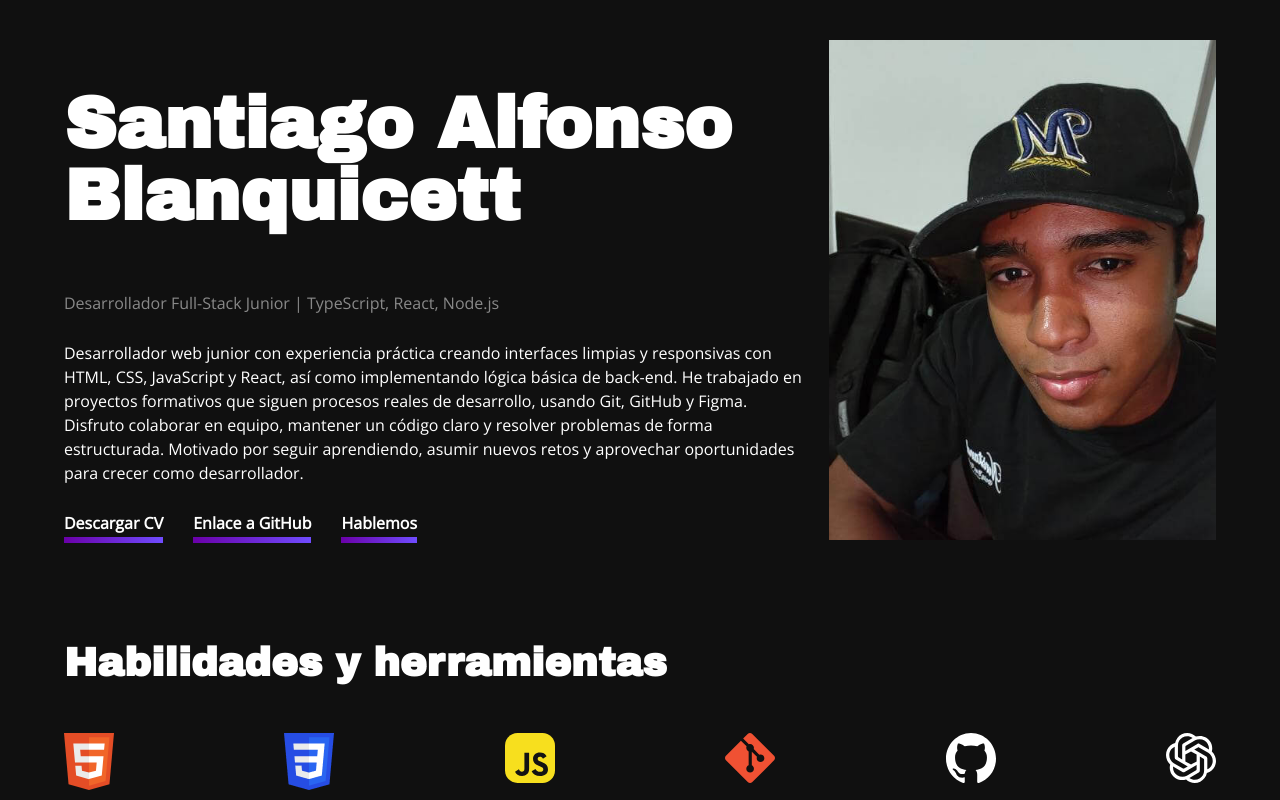
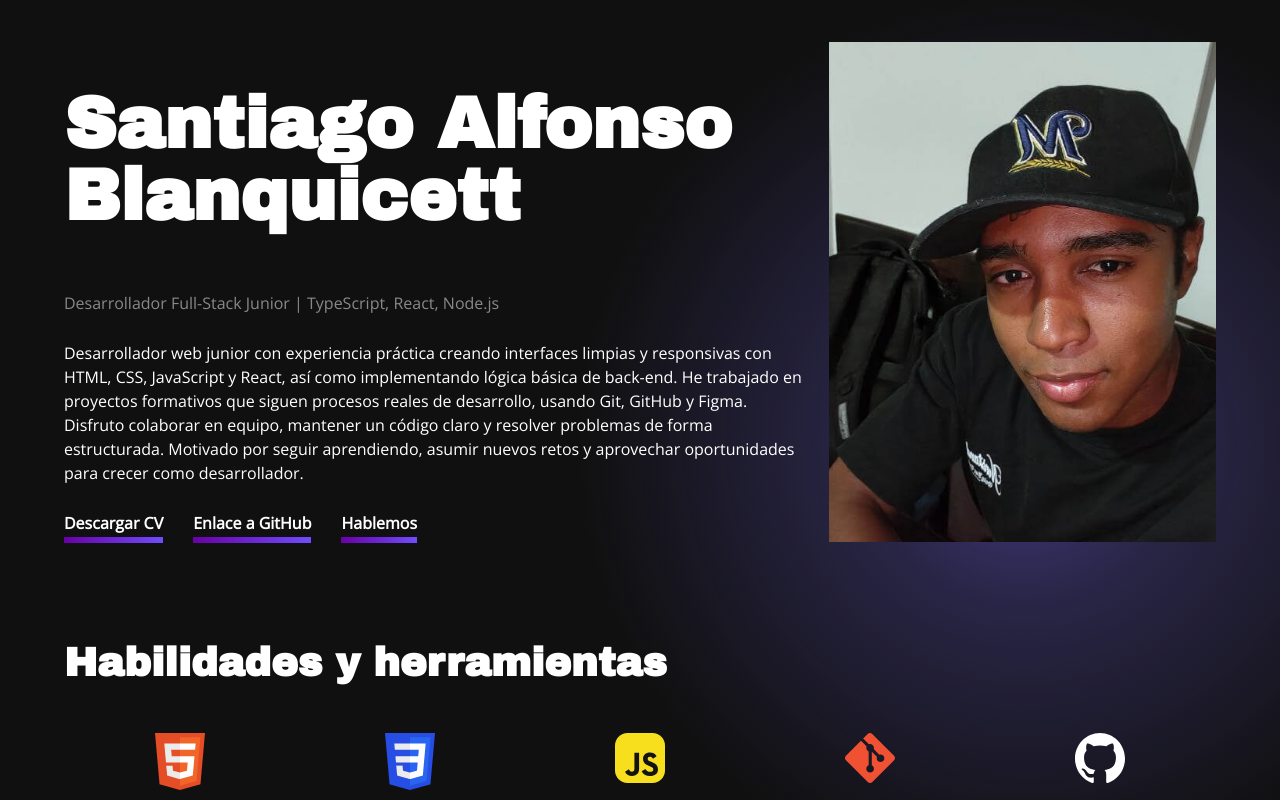
Before and after one commit to ablanquicetto/clone-example, a plain HTML site: page Portafolio/portfolio-1440/index.html in a window 1280 px wide. Shown: the top 800 px of the page. Drawn offline with Linux system fonts and the light colour scheme; files whose address does not match are found by name.

Commit message:
update all

```diff
--- a/Portafolio/portfolio-1440/blocks/footer.css
+++ b/Portafolio/portfolio-1440/blocks/footer.css
@@ -4,12 +4,13 @@
   width: 90%;
   margin: auto;
 }
+
 .footer-content {
   margin: 100px 0px;
 
   display: flex;
   flex-direction: column;
-  gap: 20px;
+  gap: 30px;
   place-items: center;
 }
 
@@ -26,6 +27,7 @@
 
 .footer-links {
   display: flex;
+  flex-wrap: wrap;
   justify-content: center;
   gap: 80px;
 }
--- a/Portafolio/portfolio-1440/blocks/general.css
+++ b/Portafolio/portfolio-1440/blocks/general.css
@@ -53,11 +53,16 @@ body {
   padding: 40px 0 80px;
   background:
     radial-gradient(
-      circle at 50% 94%,
+      circle 35vw at 80% 15%,
       rgba(75, 66, 145, 0.85) 0,
-      rgba(75, 66, 145, 0.42) 13%,
-      rgba(16, 16, 16, 0) 36%
+      rgba(75, 66, 145, 0.42) 36%,
+      rgba(16, 16, 16, 0) 100%
+    ),
+    radial-gradient(
+      circle 35vw at 50% 94%,
+      rgba(75, 66, 145, 0.85) 0,
+      rgba(75, 66, 145, 0.42) 36%,
+      rgba(16, 16, 16, 0) 100%
     ),
     #101010;
-  overflow: hidden;
 }
--- a/Portafolio/portfolio-1440/blocks/header.css
+++ b/Portafolio/portfolio-1440/blocks/header.css
@@ -3,11 +3,16 @@
 .header {
   width: 90%;
   margin: 0 auto 100px;
+
   display: flex;
+  flex-wrap: wrap;
   gap: 20px;
+  place-items: center;
 }
 
 .header__content {
+  width: calc(100% - 407px);
+  min-width: 387px;
   display: flex;
   flex-direction: column;
 }
@@ -33,6 +38,7 @@
 
 .header__links {
   display: flex;
+  flex-wrap: wrap;
   align-items: center;
   gap: 30px;
 }
@@ -68,3 +74,9 @@
   height: 500px;
   object-fit: cover;
 }
+
+@media screen and (max-width: 900px) {
+  .header__photo-img {
+    order: -1;
+  }
+}
--- a/Portafolio/portfolio-1440/blocks/main.css
+++ b/Portafolio/portfolio-1440/blocks/main.css
@@ -20,8 +20,11 @@
 .skills__list {
   list-style: none;
   display: flex;
+  flex-wrap: wrap;
+  column-gap: 180px;
+  row-gap: 20px;
   align-items: center;
-  justify-content: space-between;
+  justify-content: center;
 }
 
 .skill {
@@ -70,6 +73,7 @@
 }
 .projects__list {
   display: flex;
+  flex-wrap: wrap;
   justify-content: center;
   gap: 20px;
 }
```
Also changed, not shown: 1 other file.
